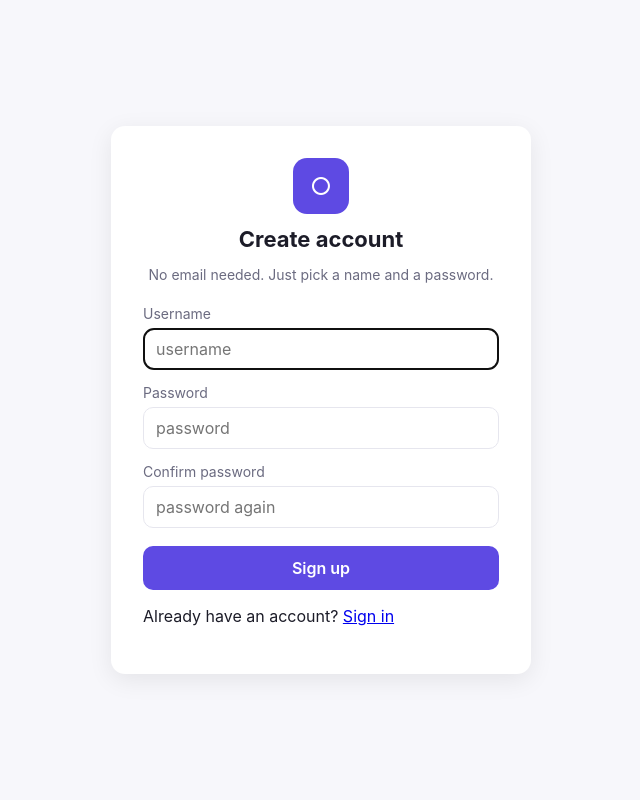
After one commit to dilutedious/optima, a Flask app: page /signup in a window 1280 px wide. The commit adds this page. Shown: the whole page, without its empty margins (319-959 px from the left). Run offline with Flask 3, Linux system fonts and the light colour scheme.

Commit message:
login + signup screens (static markup)
just static cards for now (non functional validation or authentication). during planning it was agreed that login shouldn't be complex or time consuming, so it's just username, password, confirm. (no email, captcha, etc.). pleaceholders are generic ('username' and 'password' and not an arbitrary username) so that testers don't get confused if it is a hint.

```diff
--- a/app.py
+++ b/app.py
@@ -21,5 +21,15 @@ def splash():
     return render_template("splash.html")
 
 
+@app.route("/login")
+def login():
+    return render_template("login.html")
+
+
+@app.route("/signup")
+def signup():
+    return render_template("signup.html")
+
+
 if __name__ == "__main__":
     app.run(host="127.0.0.1", port=5050, debug=True)
--- a/static/style.css
+++ b/static/style.css
@@ -13,3 +13,18 @@ body.splash { display: grid; place-items: center; min-height: 100vh;
 .splash-card .logo { width: 120px; height: 120px; background: rgba(255,255,255,0.15);
   border: 2px solid rgba(255,255,255,0.7); border-radius: 32px; display:grid; place-items:center;
   font-size: 50px; margin: 0 auto 24px; }
+  font-size: 50px; margin: 0 auto 24px; }
+.splash-card h1 { font-size: 42px; letter-spacing: 0.18em; margin: 0; }
+.splash-card p { letter-spacing: 0.3em; text-transform: uppercase; font-size: 12px; opacity: 0.85; }
+
+/* auth */
+body.auth-page { display: grid; place-items: center; min-height: 100vh; padding: 40px; }
+.card { background: #fff; padding: 32px; border-radius: 14px; box-shadow: 0 6px 24px rgba(0,0,0,0.08); width: 100%; max-width: 420px; }
+.card .logo.small { width: 56px; height: 56px; background: #5e4ae3; color: #fff; border-radius: 14px; display:grid; place-items:center; margin: 0 auto 12px; font-size: 24px; }
+.card h1 { text-align: center; margin: 8px 0 4px; font-size: 22px; }
+.card .sub { text-align: center; color: #6b6b80; font-size: 14px; margin-bottom: 22px; }
+label { display: block; font-size: 14px; color: #6b6b80; margin: 14px 0 6px; }
+input { width: 100%; padding: 10px 12px; border: 1px solid #e6e6ee; border-radius: 10px; font: inherit; }
+.btn { display: inline-block; background: #5e4ae3; color: #fff; border: 0; border-radius: 10px; padding: 10px 16px; font: inherit; font-weight: 600; cursor: pointer; text-decoration: none; }
+.btn:hover { background: #4a36c6; }
+.btn.full { width: 100%; padding: 12px; margin-top: 18px; }
--- /dev/null
+++ b/templates/signup.html
@@ -0,0 +1,17 @@
+<!doctype html><html><head><meta charset="utf-8"><title>Sign up — Optima</title>
+<link rel="stylesheet" href="/static/style.css"></head>
+<body class="auth-page">
+  <form class="card" method="post" action="/signup">
+    <div class="logo small">○</div>
+    <h1>Create account</h1>
+    <p class="sub">No email needed. Just pick a name and a password.</p>
+    <label>Username</label>
+    <input type="text" name="username" placeholder="username" required autofocus>
+    <label>Password</label>
+    <input type="password" name="password" placeholder="password" required>
+    <label>Confirm password</label>
+    <input type="password" name="confirm" placeholder="password again" required>
+    <button class="btn full">Sign up</button>
+    <p class="muted small">Already have an account? <a href="/login">Sign in</a></p>
+  </form>
+</body></html>
```
Also changed, not shown: templates/login.html (added, +14 -0 lines).
